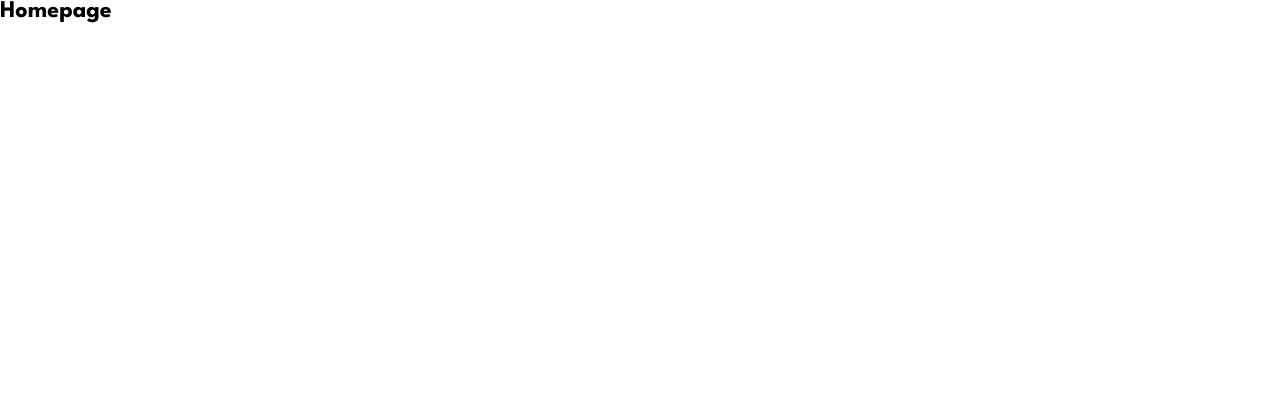
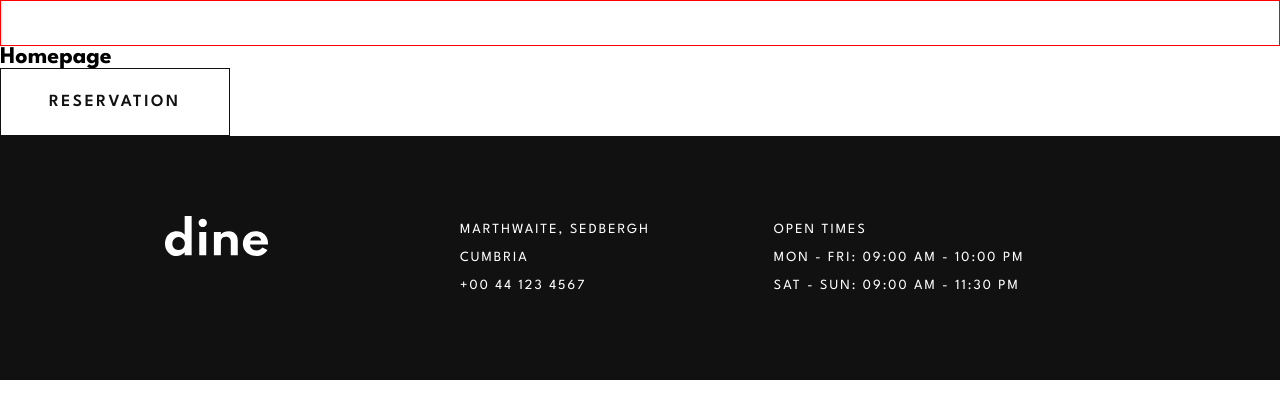
Before and after one commit to EdwinSch/react-dine-restaurant, a React (Vite) app: page / in a window 1280 px wide. Shown: the top 418 px of the page. Built offline with nearby package versions, Linux system fonts and the light colour scheme.

Commit message:
add: header + footer components

```diff
--- a/src/components/Button/Button.jsx
+++ b/src/components/Button/Button.jsx
@@ -1,8 +1,12 @@
-const Button = ({ variant, type, label }) => {
+import { Link } from "react-router-dom";
+
+const Button = ({ variant, type, label, page }) => {
   return (
-    <button className={variant} type={type}>
-      {label}
-    </button>
+    <Link to={page}>
+      <button className={variant} type={type}>
+        {label}
+      </button>
+    </Link>
   );
 };
 
--- /dev/null
+++ b/src/components/Footer/Footer.jsx
@@ -0,0 +1,23 @@
+import logo from "../../assets/logo.svg";
+
+const Footer = () => {
+  return (
+    <footer>
+      <img src={logo} alt="logo" className="logo-img" />
+      <section className="info-container">
+        <article className="contact">
+          marthwaite, sedbergh <br />
+          cumbria <br />
+          +00 44 123 4567
+        </article>
+        <article className="contact">
+          open times <br />
+          mon - fri: 09:00 am - 10:00 pm <br />
+          sat - sun: 09:00 am - 11:30 pm
+        </article>
+      </section>
+    </footer>
+  );
+};
+
+export default Footer;
--- /dev/null
+++ b/src/components/Footer/footer.css
@@ -0,0 +1,23 @@
+footer {
+  background-color: var(--cod);
+  padding: var(--paddingDefault);
+  padding-top: 80px;
+  padding-bottom: 80px;
+  display: flex;
+  gap: 192px;
+
+  .logo-img {
+    height: 40px;
+  }
+  .info-container {
+    display: flex;
+    gap: 124px;
+
+    color: var(--white);
+    font-size: 0.875rem;
+    font-weight: 400;
+    line-height: 28px;
+    letter-spacing: 2px;
+    text-transform: uppercase;
+  }
+}
--- /dev/null
+++ b/src/components/LogoHeader/LogoHeader.jsx
@@ -0,0 +1,11 @@
+import logo from "../../assets/logo.svg";
+
+const LogoHeader = () => {
+  return (
+    <header>
+      <img src={logo} alt="logo" />
+    </header>
+  );
+};
+
+export default LogoHeader;
--- /dev/null
+++ b/src/components/LogoHeader/logo-header.css
@@ -0,0 +1,3 @@
+header {
+  border: var(--inspect);
+}
--- a/src/pages/Homepage.jsx
+++ b/src/pages/Homepage.jsx
@@ -1,5 +1,22 @@
+import Button from "../components/Button/Button";
+import LogoHeader from "../components/LogoHeader/LogoHeader";
+
+import Footer from "../components/Footer/Footer";
+
 const Homepage = () => {
-  return <h2>Homepage</h2>;
+  return (
+    <>
+      <LogoHeader />
+      <h2>Homepage</h2>
+      <Button
+        page="/reservation"
+        variant="btn-dark"
+        label="reservation"
+        type="button"
+      />
+      <Footer />
+    </>
+  );
 };
 
 export default Homepage;
--- a/src/pages/ReservationPage.jsx
+++ b/src/pages/ReservationPage.jsx
@@ -1,5 +1,12 @@
+import Button from "../components/Button/Button";
+
 const ReservationPage = () => {
-  return <h2>reservations</h2>;
+  return (
+    <>
+      <h2>reservations</h2>
+      <Button page="/" variant="btn-dark" label="home" type="button" />
+    </>
+  );
 };
 
 export default ReservationPage;
--- a/src/styles/component-styles.css
+++ b/src/styles/component-styles.css
@@ -1 +1,3 @@
 @import "../components/Button/buttons.css";
+@import "../components/LogoHeader/logo-header.css";
+@import "../components/Footer/footer.css";
--- a/src/styles/index.css
+++ b/src/styles/index.css
@@ -32,6 +32,7 @@ ul {
   --spa: #4c4c4c;
   --white: #ffffff;
 
+  --paddingDefault: 0px 165px;
   --font: "League Spartan", sans-serif;
   --inspect: solid red 1px;
 }
```
